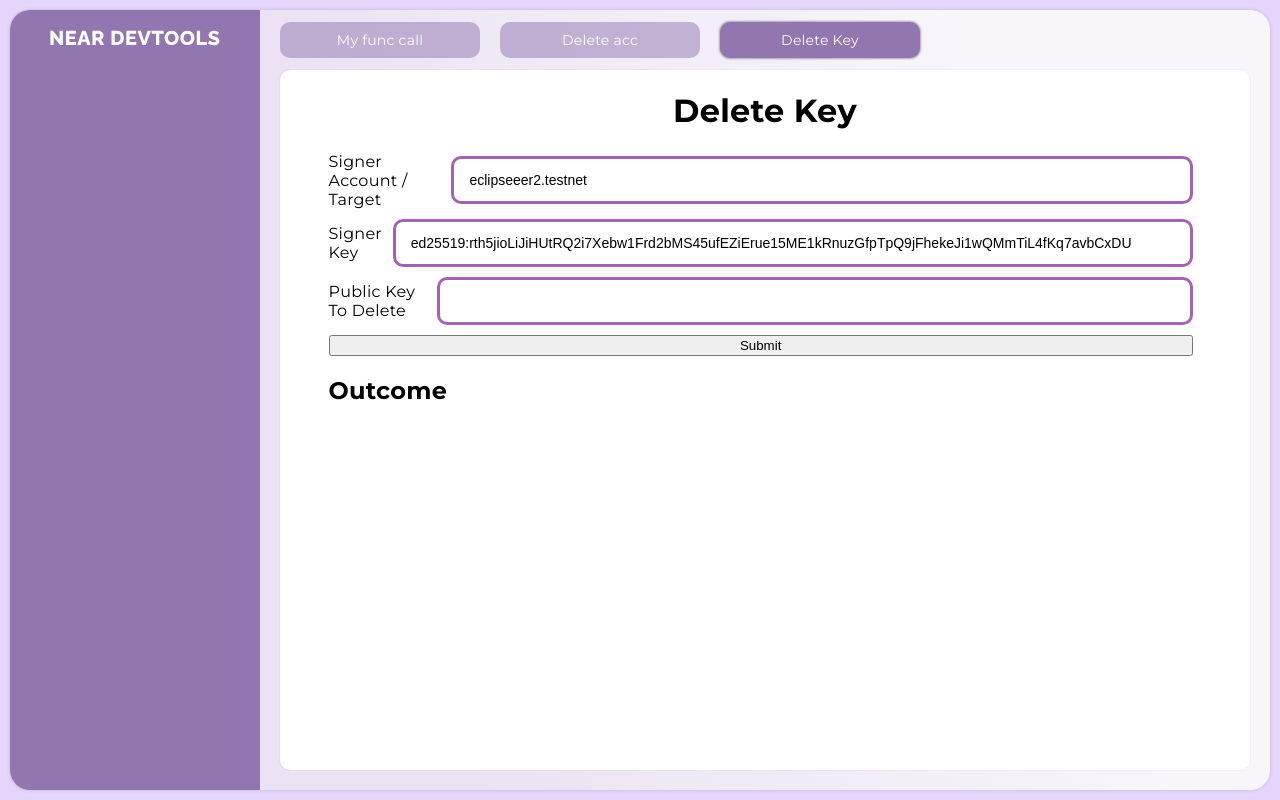
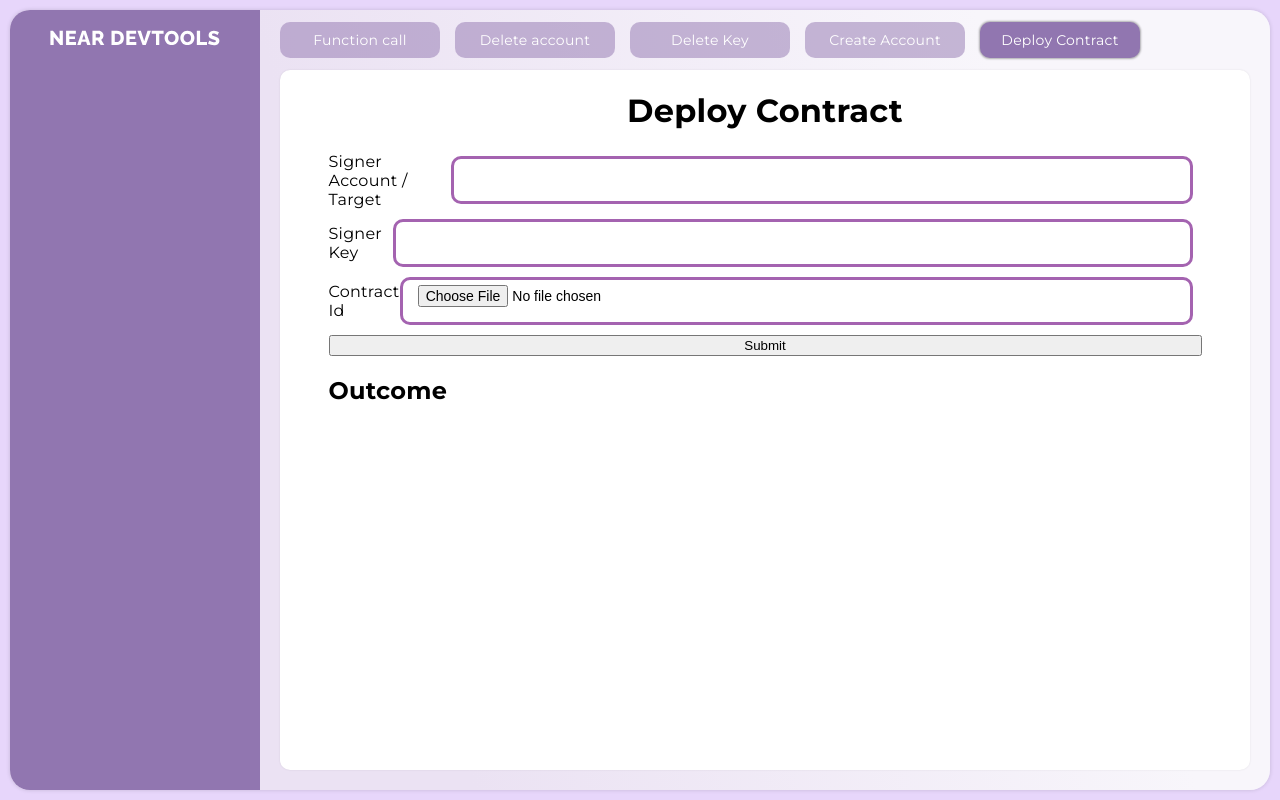
Before and after one commit to eclipseeer/ui.near_devtools, a React (Create React App) app: page / in a window 1280 px wide. Built offline with nearby package versions, Linux system fonts and the light colour scheme.

Commit message:
Add DeployContract tab

```diff
--- a/src/store/tabs/state.ts
+++ b/src/store/tabs/state.ts
@@ -1,33 +1,28 @@
 export const state = {
   runtimeData: 1,
   currentTab: {
-    tabId: 'e',
-    title: 'Delete Key',
+    tabId: 'deployContract',
+    title: 'Deploy Contract',
     type: 'action',
-    actionId: 'a4',
+    actionId: 'a5',
   },
-  list: ['a', 'c', 'e'],
+  list: ['functionCall', 'c', 'e', 'd', 'deployContract'],
   map: {
-    a: {
-      tabId: 'a',
-      title: 'My func call',
+    functionCall: {
+      tabId: 'functionCall',
+      title: 'Function call',
       type: 'action',
       actionId: 'a1',
     },
-    b: {
-      tabId: 'b',
-      title: 'Key Vault',
-      type: 'keyVault',
-    },
     c: {
       tabId: 'c',
-      title: 'Delete acc',
+      title: 'Delete account',
       type: 'action',
       actionId: 'a3',
     },
     d: {
       tabId: 'd',
-      title: 'Create My New Account',
+      title: 'Create Account',
       type: 'action',
       actionId: 'a2',
     },
@@ -36,6 +31,12 @@
       title: 'Delete Key',
       type: 'action',
       actionId: 'a4',
+    },
+    deployContract: {
+      tabId: 'deployContract',
+      title: 'Deploy Contract',
+      type: 'action',
+      actionId: 'a5',
     }
   },
 };
--- /dev/null
+++ b/src/store/transactions/effects/deployContract.ts
@@ -0,0 +1,24 @@
+import { connect, KeyPair, keyStores } from 'near-api-js';
+
+export const deployContract = async ({ payload }: any) => {
+  const { signerId, signerSk, contractWasmFile } = payload;
+
+  const keyStore = new keyStores.InMemoryKeyStore();
+  await keyStore.setKey('testnet', signerId, KeyPair.fromString(signerSk));
+
+  const near = await connect({
+    headers: {},
+    networkId: 'testnet',
+    nodeUrl: 'https://rpc.testnet.near.org',
+    keyStore,
+  });
+
+  try {
+    const wasm = await contractWasmFile[0].arrayBuffer().then((r: any) => new Uint8Array(r));
+    const acc = await near.account(signerId);
+    const res = await acc.deployContract(wasm);
+    console.log(res);
+  } catch (e) {
+    console.log(e);
+  }
+};
--- a/src/store/transactions/effects/index.ts
+++ b/src/store/transactions/effects/index.ts
@@ -1,9 +1,11 @@
 import { deleteAccount } from './deleteAccount';
 import { deleteKey } from './deleteKey';
 import { functionCall } from './functionCall';
+import { deployContract } from './deployContract';
 
 export const effects = {
   deleteAccount,
   deleteKey,
   functionCall,
+  deployContract,
 };
--- a/src/store/transactions/state.ts
+++ b/src/store/transactions/state.ts
@@ -1,9 +1,9 @@
 export const state = {
-  list: ['a1', 'a2', 'a3', 'a4'],
+  list: ['a1', 'a2', 'a3', 'a4', 'a5'],
   map: {
     a1: {
       actionId: 'a1',
-      title: 'My func call',
+      title: 'Func call',
       type: 'functionCall'
     },
     a2: {
@@ -21,6 +21,11 @@
       title: 'Delete Key',
       type: 'deleteKey'
     },
+    a5: {
+      actionId: 'a5',
+      title: 'Deploy Contract',
+      type: 'deployContract'
+    },
   },
   outcome: null,
 };
--- /dev/null
+++ b/src/ui/components/Content/Transaction/Actions/DeployContract/DeployContract.css.ts
@@ -0,0 +1,24 @@
+import { css } from '@emotion/react';
+
+const container = css`
+  display: flex;
+  flex-direction: column;
+  gap: 10px;
+`;
+
+const inputLabel = css`
+  width: 99%;
+  display: flex;
+  justify-content: space-between;
+  align-items: center;
+`;
+
+const button = css`
+  width: 99%;
+`;
+
+export const cls = {
+  container,
+  inputLabel,
+  button,
+};
--- /dev/null
+++ b/src/ui/components/Content/Transaction/Actions/DeployContract/DeployContract.tsx
@@ -0,0 +1,40 @@
+import { useForm } from 'react-hook-form';
+import { Input } from '../../../../general/Input/Input';
+import { useStoreEffects } from '../../../../../../storio';
+import { cls } from './DeployContract.css';
+
+export const DeployContract = () => {
+  const deployContract = useStoreEffects((e: any) => e.actions.deployContract);
+
+  const methods = useForm({
+    defaultValues: {
+      signerId: '',
+      signerSk: '',
+      contractWasmFile: null,
+    },
+  });
+
+  const { handleSubmit, register } = methods;
+
+  const onSubmit = handleSubmit((values) => {
+    deployContract(values);
+  });
+
+  return (
+    <div css={cls.container}>
+      <div css={cls.inputLabel}>
+        Signer Account / Target
+        <Input register={register} name="signerId" />
+      </div>
+      <span css={cls.inputLabel}>
+        Signer Key
+        <Input register={register} name="signerSk" />
+      </span>
+      <span css={cls.inputLabel}>
+        Contract Id
+        <Input register={register} name="contractWasmFile" type="file" />
+      </span>
+      <button onClick={onSubmit}>Submit</button>
+    </div>
+  );
+};
--- a/src/ui/components/Content/Transaction/Transaction.tsx
+++ b/src/ui/components/Content/Transaction/Transaction.tsx
@@ -3,6 +3,7 @@
 import { CreateAccount } from './Actions/CreateAccount/CreateAccount';
 import { DeleteAccount } from './Actions/DeleteAccount/DeleteAccount';
 import { DeleteKey } from './Actions/DeleteKey/DeleteKey';
+import { DeployContract } from './Actions/DeployContract/DeployContract';
 import { cls } from './Transaction.css';
 
 interface Props {
@@ -21,6 +22,7 @@
       {action.type === 'createAccount' && <CreateAccount action={action} />}
       {action.type === 'deleteAccount' && <DeleteAccount action={action} />}
       {action.type === 'deleteKey' && <DeleteKey action={action} />}
+      {action.type === 'deployContract' && <DeployContract />}
       <h2>Outcome</h2>
       <p>{outcome}</p>
     </div>
--- a/src/ui/components/Tabs/Tab/Tab.css.ts
+++ b/src/ui/components/Tabs/Tab/Tab.css.ts
@@ -2,7 +2,7 @@
 
 const containerBase = css`
   height: 36px;
-  width: 200px;
+  width: 160px;
   display: flex;
   align-items: center;
   justify-content: center;
--- a/src/ui/components/Tabs/Tabs.css.ts
+++ b/src/ui/components/Tabs/Tabs.css.ts
@@ -4,7 +4,7 @@
   grid-area: b;
   display: flex;
   align-items: center;
-  gap: 20px;
+  gap: 15px;
 `;
 
 export const cls = {
--- a/src/ui/components/general/Input/Input.tsx
+++ b/src/ui/components/general/Input/Input.tsx
@@ -7,6 +7,7 @@
   textarea = false,
   cols,
   rows,
+  type = 'text',
 }: any) =>
   textarea ? (
     <textarea
@@ -17,5 +18,5 @@
       css={cls.textarea}
     />
   ) : (
-    <input {...register(name)} placeholder={placeholder} css={cls.input} />
+    <input {...register(name)} placeholder={placeholder} css={cls.input} type={type} />
   );
```
